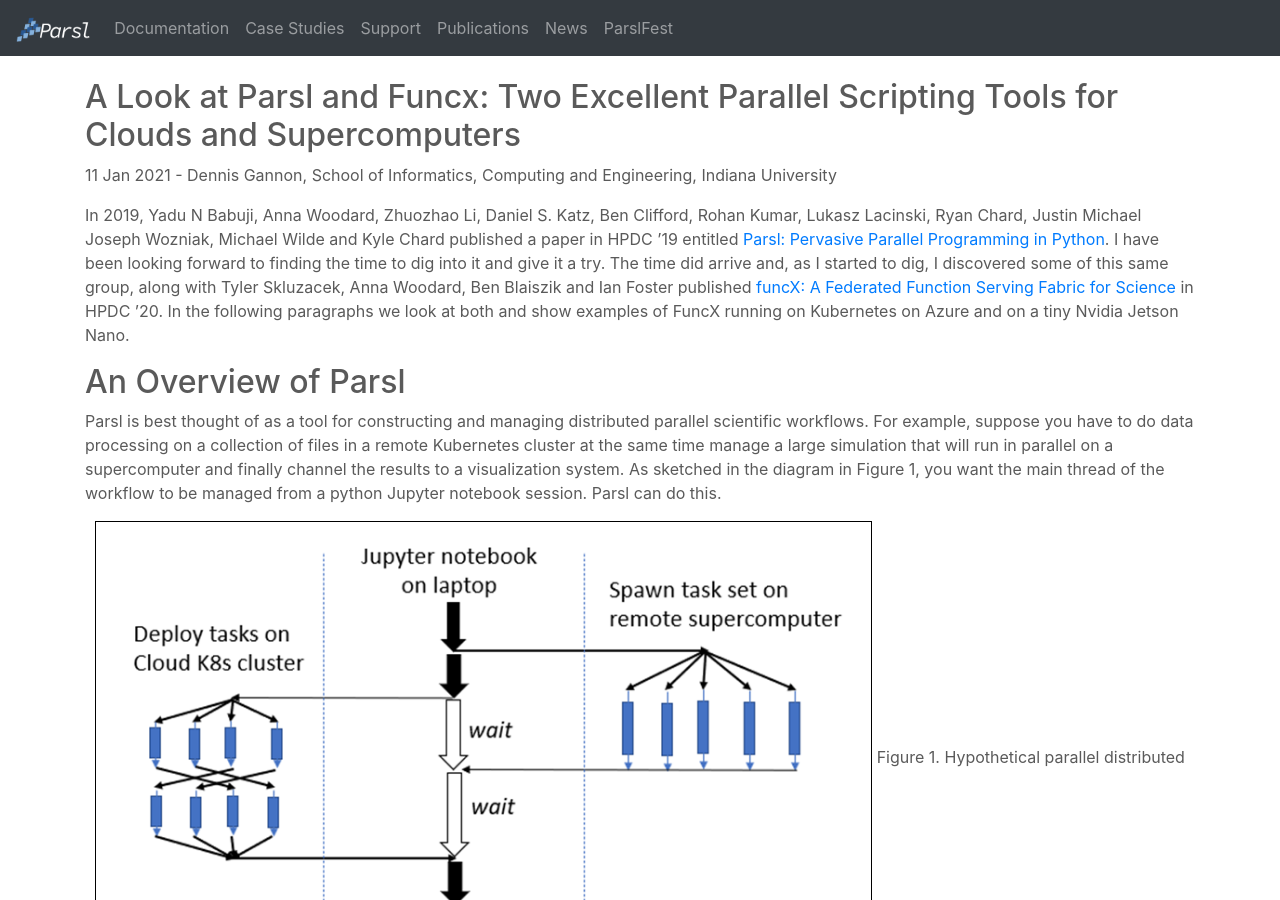
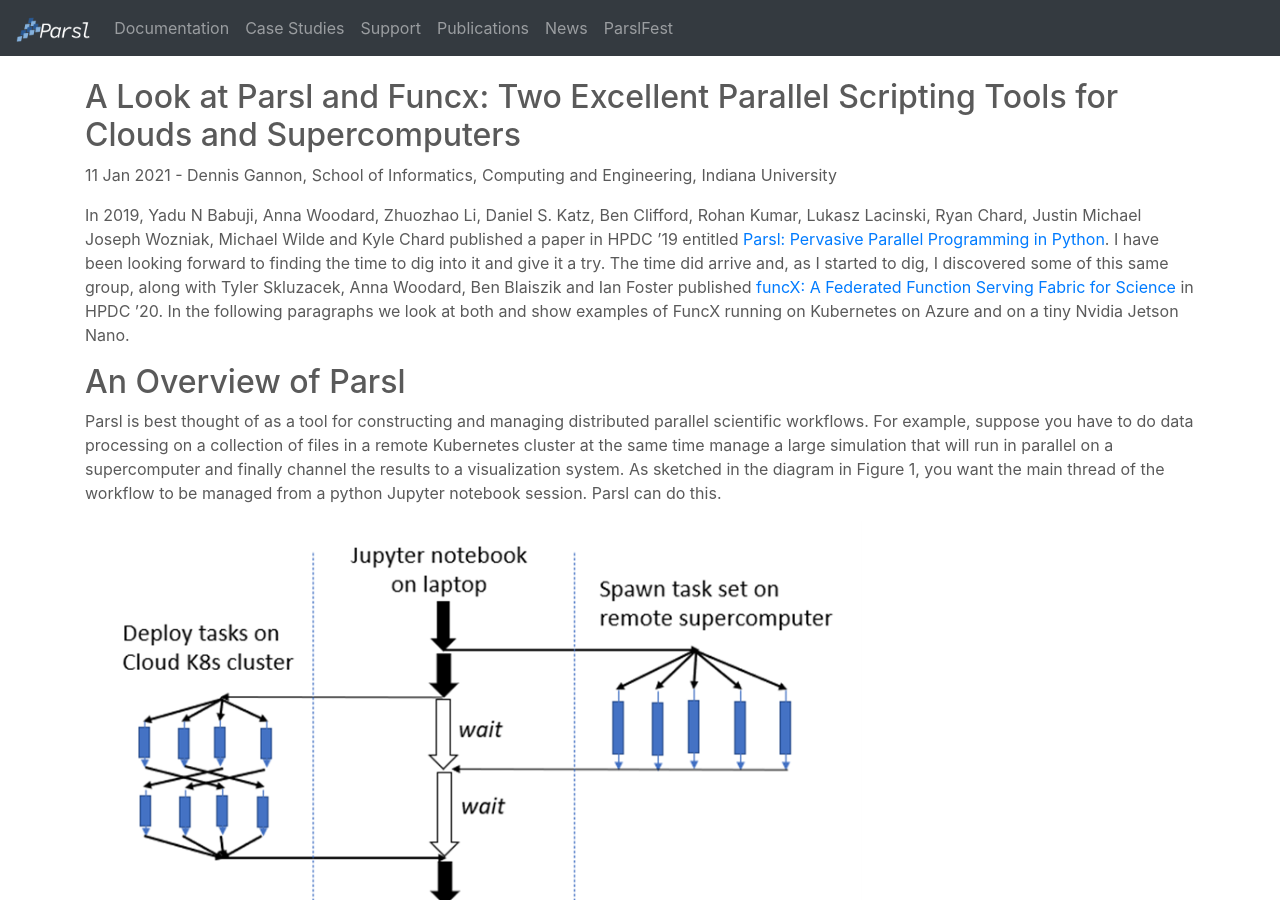
Before and after one commit to Parsl/parsl.github.io, a Jekyll site: the page built from _posts/2021-01-11-look-at-parsl-funcx.md, in a window 1280 px wide and 900 px high. Built offline with Jekyll 4.4.1, drawn with Linux system fonts in a browser that asks for light colours.

Commit message:
removing centering

```diff
--- a/_posts/2021-01-11-look-at-parsl-funcx.md
+++ b/_posts/2021-01-11-look-at-parsl-funcx.md
@@ -21,11 +21,9 @@
 As sketched in the diagram in Figure 1, you want the main thread of the workflow to be managed from a python Jupyter notebook
 session.  Parsl can do this.
 
-<center>
-<img src="/images/blog/2021-01-11/Picture1.png" width="70%" style="border:1px solid black;">
+<img src="/images/blog/2021-01-11/Picture1.png" width="70%" style="border:0px solid black;">
 
 Figure 1.  Hypothetical parallel distributed workflow involving remote resources managed from a Jupyter session on a laptop.
-</center>
 
 The list of actual examples of scientific applications studied using Parsl is impressive and it is documented in their
 [case studies](http://parsl-project.org/case_studies.html) page.   They include examples from chemistry, physics, cosmology,
@@ -36,12 +34,12 @@
 while the function computation takes place in another thread of execution.   The calling thread can later wait for the function
 to complete and retrieve the result.  To illustrate this here is an example of a function that computes Pi.
 
-<img src="/images/blog/2021-01-11/Picture2.png" width="70%" style="border:1px solid black;">
+<img src="/images/blog/2021-01-11/Picture2.png" width="70%" style="border:0px solid black;">
 
 The decoration @python_app indicates that this function will return a future.    We can check to see if the computation is
 complete by calling done() on the future object.   When done() returns true we can get the result value with the result() function.
 
-<img src="/images/blog/2021-01-11/Picture3.png" width="50%" style="border:1px solid black;">
+<img src="/images/blog/2021-01-11/Picture3.png" width="50%" style="border:0px solid black;">
 
 Parsl will allow functions returning futures to be composed into graphs that can be scheduled and executed in “dataflow” style.
 For example if we have to additional functions F(x,y) and G(a,b) that return futures then the graph in Figure 2
```
